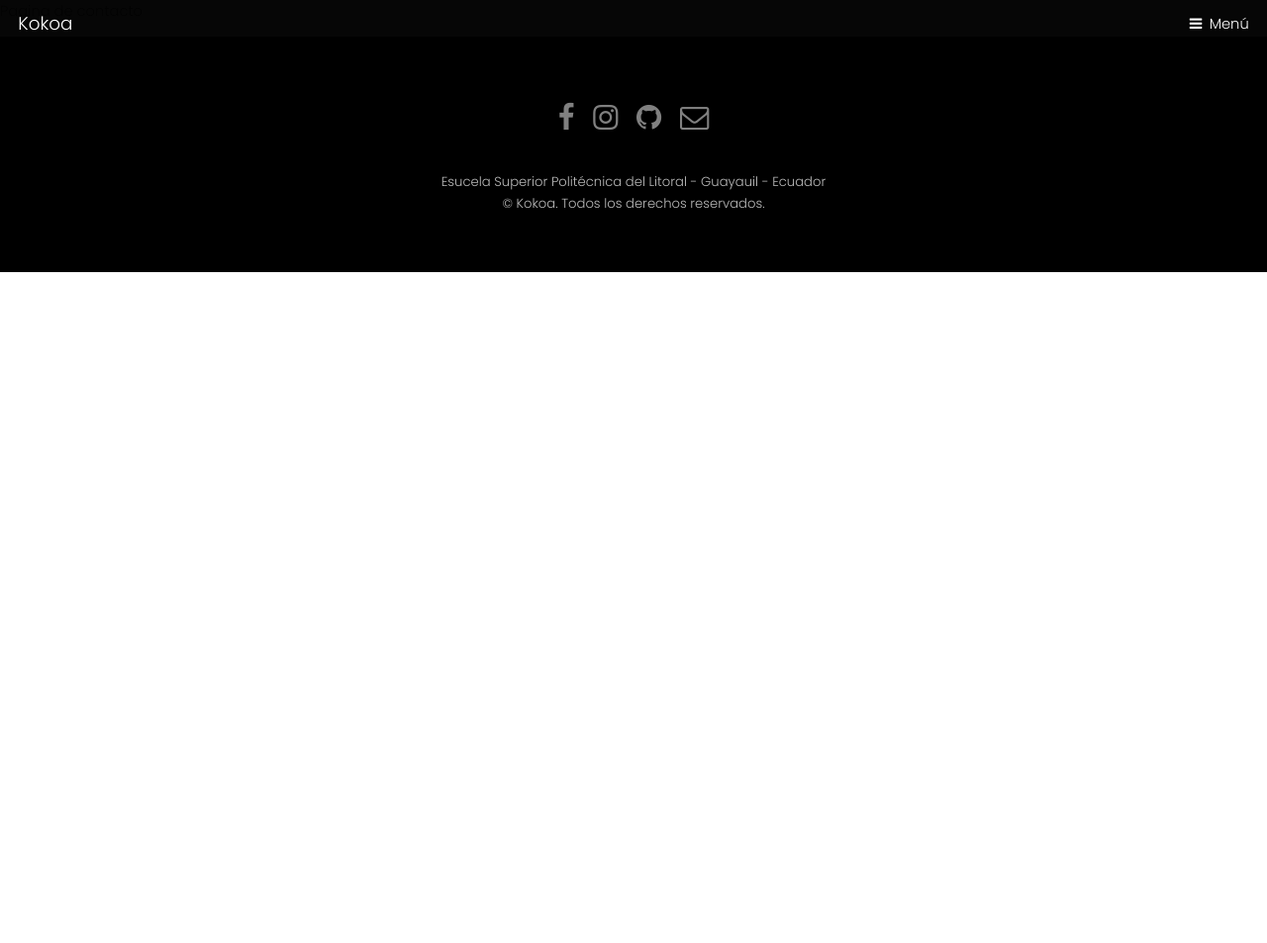
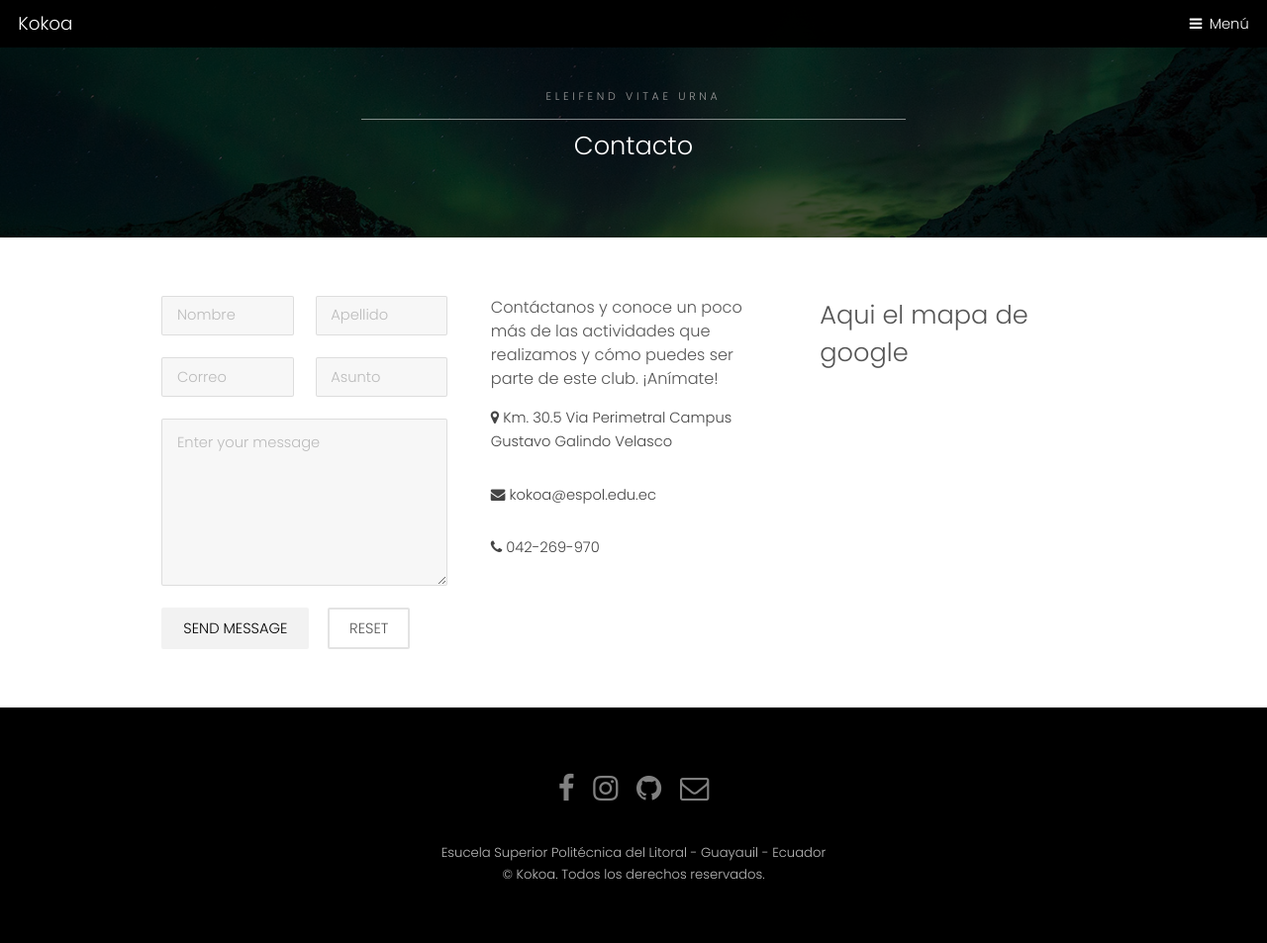
Before and after one commit to kokoaespol/KokoaPageV2, a Django app: page /contacto in a window 1280 px wide. Shown: the whole page at 99% size. Before the commit the page ends 275 px from the top, so only its background shows below. Run offline with Django 3.2, Linux system fonts and the light colour scheme.

Commit message:
[ADD] Home link page in base template

```diff
--- a/web/templates/base.html
+++ b/web/templates/base.html
@@ -20,12 +20,12 @@
     <!-- Header -->
     {% if is_sub %}
         <header id="header">
-            <div class="logo"><a href="index.html">Kokoa</a></div>
+            <div class="logo"><a href="{% url 'home' %}">Kokoa</a></div>
             <a href="#menu">Men&uacute;</a>
         </header>
     {% else %}
         <header id="header" class="alt">
-            <div class="logo"><a href="index.html">Kokoa</a></div>
+            <div class="logo"><a href="{% url 'home' %}">Kokoa</a></div>
             <a href="#menu">Men&uacute;</a>
         </header>
     {% endif %}
--- a/web/templates/contact.html
+++ b/web/templates/contact.html
@@ -2,6 +2,95 @@
 
 {% block content %}
 
-    <h1>Pagina de contacto</h1>
+<!-- One -->
+<section id="One" class="wrapper style3">
+    <div class="inner">
+        <header class="align-center">
+            <p>Eleifend vitae urna</p>
+            <h2>Contacto</h2>
+        </header>
+    </div>
+</section>
+
+
+
+<div id="main" class="container">
+    <div class="row 200%">
+        <div class="4u 12u(medium)">
+
+            <form method="post" action="#">
+                <div class="row uniform">
+
+                    <div class="6u 12u$(xsmall)">
+                        <input type="text" name="name" id="name" value="" placeholder="Nombre">
+                    </div>
+                    <div class="6u$ 12u$(xsmall)">
+                        <input type="text" name="surname" id="surname" value="" placeholder="Apellido">
+                    </div>
+
+                    <div class="6u 12u$(xsmall)">
+                        <input type="email" name="email" id="email" value="" placeholder="Correo">
+                    </div>
+                    <div class="6u$ 12u$(xsmall)">
+                        <input type="text" name="subject" id="subject" value="" placeholder="Asunto">
+                    </div>
+
+
+                    <div class="12u$">
+                        <textarea name="message" id="message" placeholder="Enter your message" rows="6"></textarea>
+                    </div>
+
+                    <div class="12u$">
+                        <ul class="actions">
+                            <li><input type="submit" value="Send Message"></li>
+                            <li><input type="reset" value="Reset" class="alt"></li>
+                        </ul>
+                    </div>
+
+                </div>
+            </form>
+        </div>
+
+        <div class="4u 12u(medium)">
+            <h4>Contáctanos y conoce un poco más de las actividades que realizamos y cómo puedes ser parte de
+                este club.
+                ¡Anímate!</h4>
+            <p class="animate_fade_in">
+                <i class="fa fa-map-marker"></i> Km. 30.5 Via Perimetral Campus Gustavo Galindo Velasco
+            </p>
+            <p class="animate_fade_in">
+                <i class="fa fa-envelope"></i> kokoa@espol.edu.ec
+            </p>
+            <p class="animate_fade_in">
+                <i class="fa fa-phone"></i> 042-269-970
+            </p>
+            <!-- <div class="row">
+                <div class="6u$ 12u$(small)">
+                    <h4>Contáctanos y conoce un poco más de las actividades que realizamos y cómo puedes ser parte de
+                        este club.
+                        ¡Anímate!</h4>
+                    <p class="animate_fade_in">
+                        <i class="fa fa-map-marker"></i> Km. 30.5 Via Perimetral Campus Gustavo Galindo Velasco
+                    </p>
+                    <p class="animate_fade_in">
+                        <i class="fa fa-envelope"></i> kokoa@espol.edu.ec
+                    </p>
+                    <p class="animate_fade_in">
+                        <i class="fa fa-phone"></i> 042-269-970
+                    </p>
+                </div>
+            </div> -->
+
+        </div>
+
+        <div class="4u 12u(medium)">
+            <h2>Aqui el mapa de google</h2>
+        </div>
+
+
+    </div>
+
+</div>
+
 
 {% endblock content %}
```
